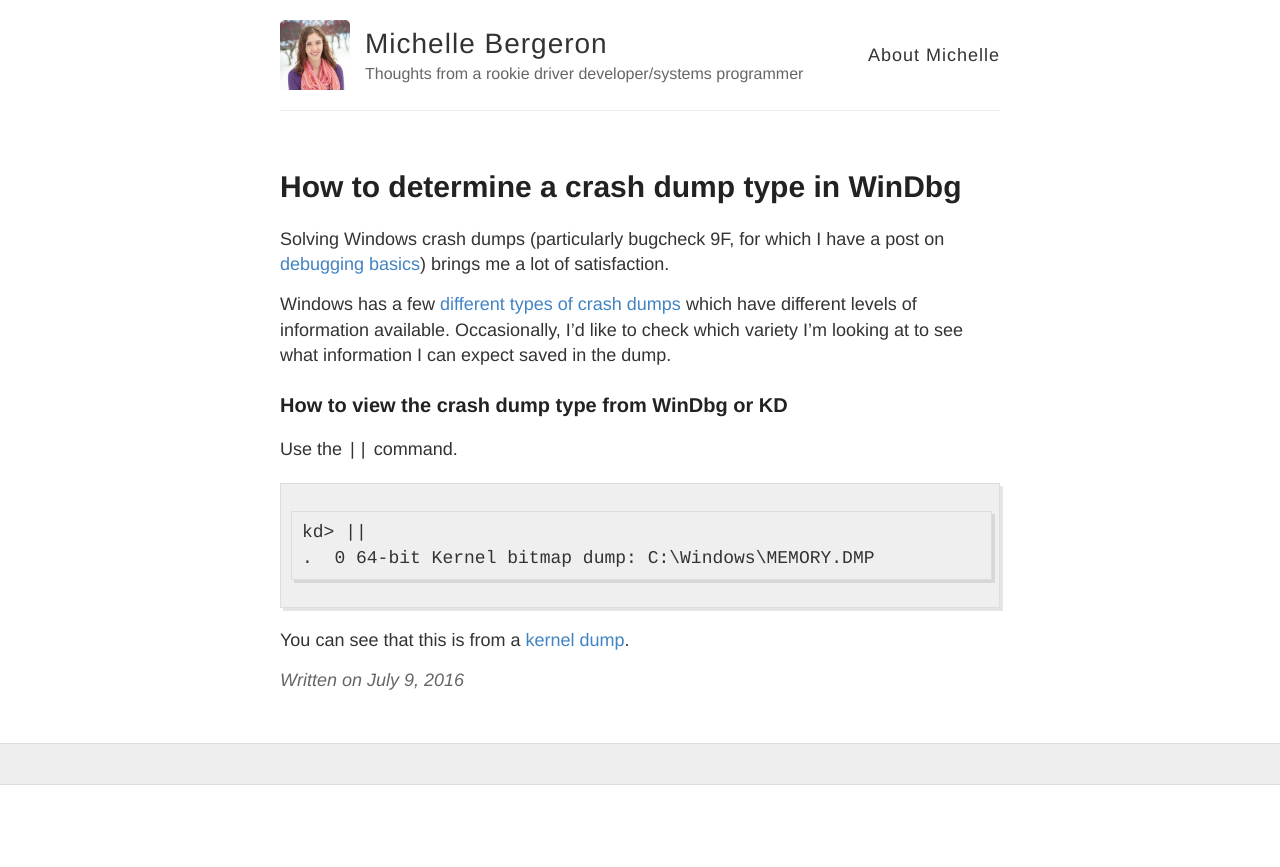
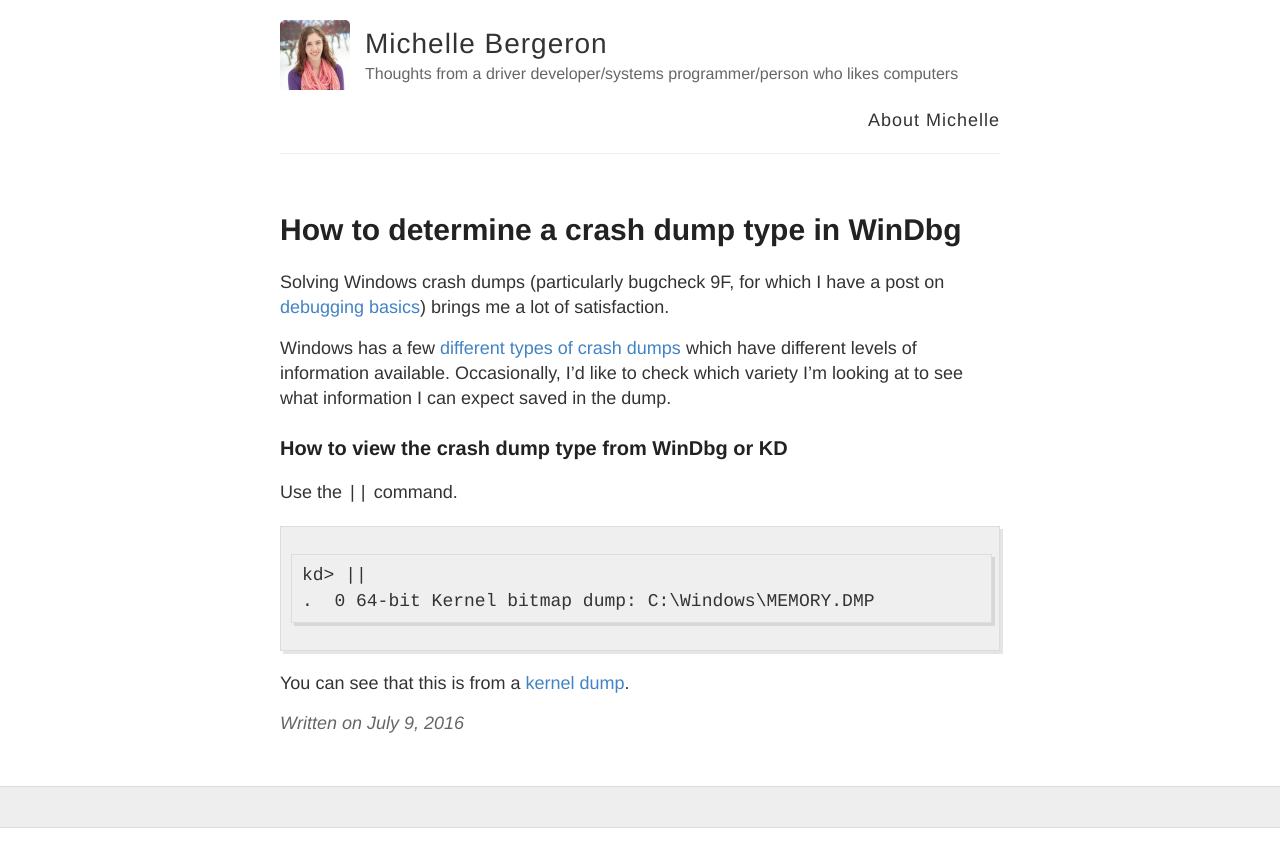
Before and after one commit to mrb113/mrb113.github.io, a Jekyll site: the page built from _posts/2016-7-9-How-To-Determine-Dump-Type-Windbg.md, in a window 1280 px wide. Shown: the top 867 px of the page. Built offline with Jekyll 4.4.1, drawn with Linux system fonts in a browser that asks for light colours; comment, search, counter and statistics services are not loaded.

Commit message:
Update _config.yml

```diff
--- a/_config.yml
+++ b/_config.yml
@@ -6,7 +6,7 @@
 name: Michelle Bergeron
 
 # Short bio or description (displayed in the header)
-description: Thoughts from a rookie driver developer/systems programmer
+description: Thoughts from a driver developer/systems programmer/person who likes computers
 
 # URL of your avatar or profile pic (you could use your GitHub profile pic)
 avatar: https://raw.githubusercontent.com/mrb113/mrb113.github.io/master/images/michelle.jpg
```
